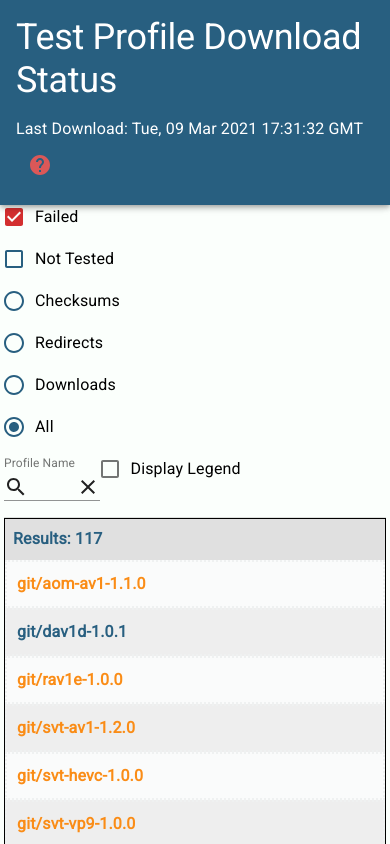
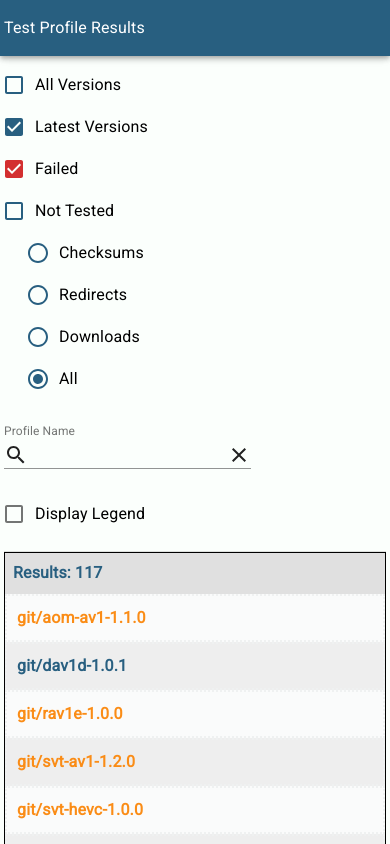
Before and after one commit to tippettj/phoronix-stats, a React (Create React App) app: page / in a window 390 px wide. Both pictures are taken after a click on the label "Failed". Shown: the top 844 px of the page. Built offline with nearby package versions, Linux system fonts and the light colour scheme.

Commit message:
Added responsive design to include smaller devices.

```diff
--- a/src/components/Checkboxes.js
+++ b/src/components/Checkboxes.js
@@ -186,7 +186,8 @@ function createCheckbox(classes, checkboxes, setCheckbox, index) {
   return (
     <>
       <FormControlLabel
-        control={<>
+        control={
+          <>
             {/* // <Tooltip arrow enterNextDelay={2000} className={classes.checkboxTip} title={checkboxes[index].desc}> */}
             <Checkbox
               className={classes.checkboxes}
@@ -200,7 +201,6 @@ function createCheckbox(classes, checkboxes, setCheckbox, index) {
         label={checkboxes[index].name}
         disabled={checkboxes[index].disabled} />
       {/* <PTSSignifier colorStatus={index}/> */}
-
     </>
   );
 }
@@ -216,7 +216,7 @@ function Checkboxes({ checkboxes, setCheckbox}) {
   return (
     <React.Fragment>
 
-      <Grid item xs={12} sm={6} md={2} lg={2}>
+      <Grid item xs={12} sm={3} md={2} lg={2}>
           <Grid container direction="column" >
             <Grid item>{createCheckbox(classes, checkboxes, setCheckbox, Constants.ALL.idx)}</Grid>
             <Grid item>{createCheckbox(classes, checkboxes, setCheckbox, Constants.LATEST.idx)}</Grid>
@@ -225,10 +225,10 @@ function Checkboxes({ checkboxes, setCheckbox}) {
 
           </Grid>
       </Grid>
-      <Grid item xs={12} sm={6} md={2} lg={2}>
+      <Grid item xs={12} sm={3} md={2} lg={2}>
          {checkboxes[Constants.FAILED.idx].checked ?
             (<>
-              <Grid container direction="column" >
+              <Grid className={classes.failed_checkbox_margins} container direction="column" >
                 <Grid>{createRadio(classes, checkboxes, setCheckbox, Constants.CHECKSUM.idx)}</Grid>
                 <Grid>{createRadio(classes, checkboxes, setCheckbox, Constants.REDIRECTS.idx)}</Grid>
                 <Grid>{createRadio(classes, checkboxes, setCheckbox, Constants.DOWNLOAD.idx)}</Grid>
--- a/src/components/FilterForm.js
+++ b/src/components/FilterForm.js
@@ -17,6 +17,8 @@ import TableHead from '@material-ui/core/TableHead';
 import TableRow from '@material-ui/core/TableRow';
 import FormControlLabel from '@material-ui/core/FormControlLabel';
 import Checkbox from '@material-ui/core/Checkbox';
+import useMediaQuery from '@material-ui/core/useMediaQuery';
+
 
 import 'fontsource-roboto';
 
@@ -29,9 +31,6 @@ import {theme} from './theme';
 import "./styles.css";
 import useStyles from "./styles";
 import StyledTableCell from './StyledTableCell';
-
-
-
 import { getSearchData } from '../processData';
 
 
@@ -140,6 +139,7 @@ export function FilterForm(props) {
                 <React.Fragment>
                     <form onSubmit={(e) => handleDisplay(e)}>
                         <div className={classes.root} >
+                            { useMediaQuery(theme.breakpoints.up('md')) ?
                                 <AppBar>
                                     <Toolbar className={classes.toolbar}>
                                         <Grid justify="space-between"
@@ -160,23 +160,29 @@ export function FilterForm(props) {
                                         </Grid>
                                     </Toolbar>
                                 </AppBar>
+                            :
+                            <AppBar>
+                                <Toolbar className={classes.toolbar_sm}>
+                                    <Typography>Test Profile Results</Typography>
+                                </Toolbar>
+                            </AppBar> }
                         </div>
                         {/* <div className={classes.root}> */}
                         <Grid  container>
-                            <Grid style={{marginTop:"4rem"}} item xs={12}>
-
+                            <Grid className={classes.toolbar_margins} item xs={12}>
                                 <Grid container item xs={12}>
 
                                     <Checkboxes {...checkboxes} displayLegend={legend} />
 
-                                    <Grid item xs={3}>
+                                    <Grid item xs={12} md={3}>
                                         <TextField
+                                            className={classes.filter_margins}
                                             value={searchValue}
                                             label="Profile Name"
                                             variant="standard"
                                             size="small"
                                             color="primary"
-                                            style={{marginTop:'0.5em'}}
+                                            // style={{marginTop:'0.5em'}}
                                             InputLabelProps={{shrink: true}}
                                             InputProps={{
                                                 startAdornment: <InputAdornment position="start"><SearchIcon /></InputAdornment>,
@@ -188,7 +194,7 @@ export function FilterForm(props) {
                                             onChange={(e) => setSearchValue(e.target.value)}
                                         />
                                     </Grid>
-                                    <Grid item xs={5}>
+                                    <Grid item xs={12} md={5}>
                                         <FormControlLabel
                                                 control={
                                                     <Checkbox
--- a/src/components/styles.js
+++ b/src/components/styles.js
@@ -32,14 +32,33 @@ export const useStyles = makeStyles(() => ({
       background: theme.palette.primary.main,
       padding: '1em',
     },
-
+    toolbar_sm: {
+      background: theme.palette.primary.main,
+    },
+    toolbar_margins: {
+      marginTop:"4em",
+      [theme.breakpoints.down('sm')]: {
+        marginTop: "1em",
+      },
+    },
+    failed_checkbox_margins: {
+      [theme.breakpoints.down('sm')]: {
+        marginLeft: "1.5em",
+      },
+    },
+    filter_margins: {
+      marginTop: "0.5em",
+      [theme.breakpoints.down('sm')]: {
+        margin: "1.5em 0 1.5rem 0em",
+      },
+    },
     // Contains the Legend Details
     paper: {
       padding: theme.spacing(2),
       margin: "1rem 1rem 1rem 0rem",
       textAlign: "left",
       color: theme.palette.text.secondary,
-      height: "240px",
+      height: "80%",
     },
 
     // keep for debugging
```
Lines whose indentation alone changed are shown as unchanged.
